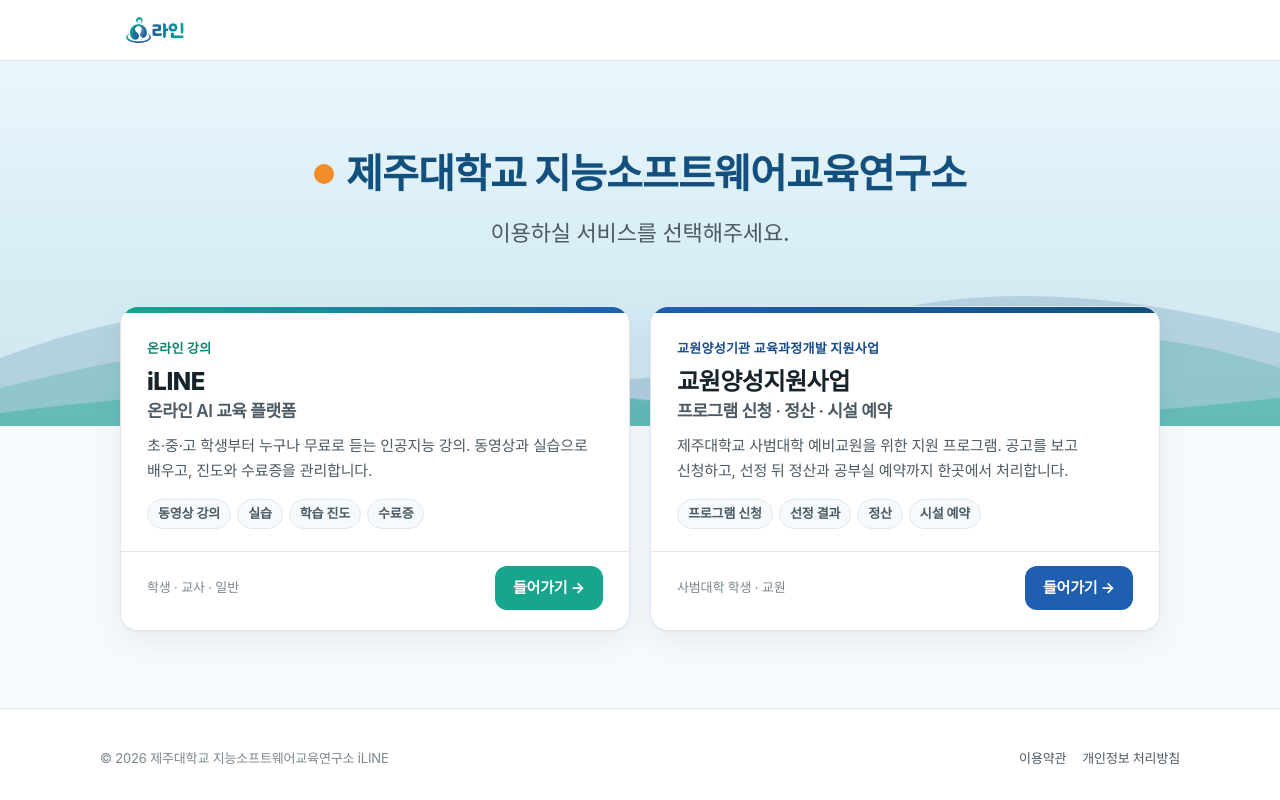
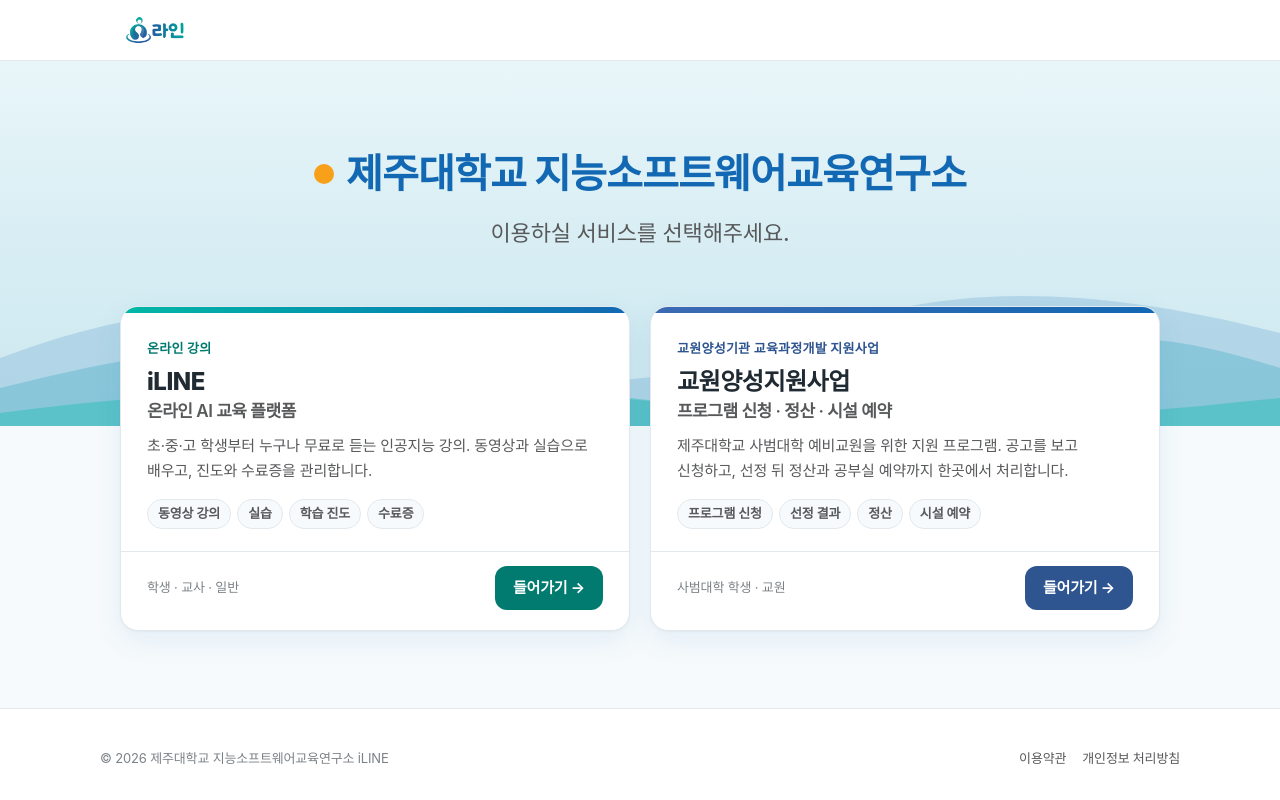
Before and after one commit to iLINE-iSERI/iline, a Next.js app: page / in a window 1280 px wide. Built offline with nearby package versions, Linux system fonts and the light colour scheme.

Commit message:
색상 적용: 연구실cl, 제주 특색 반영

```diff
--- a/app/intro.module.css
+++ b/app/intro.module.css
@@ -12,29 +12,42 @@
  */
 
 .intro {
-  /* 바다 — 로고의 파랑(#1f5fb0)→청록(#17a58e) 축 */
-  --sea-deep: #14507e;
-  --sea: #1a6fa3;
-  --sea-teal: #17a58e;
-  --sky: #eaf6fb;
-  --sky-2: #d7edf5;
+  /* ── 연구소 CI (09-13 iSERI 제공) ──────────────────────────
+     지능소프트웨어교육연구소 CI:  #F9A01B 주황 · #5ABD76 초록 · #00B19D 청록 ·
+                                  #3C6AB3 파랑 · #58595B 회색
+     로고(라인) CI:                #01B8A4 청록 · #0190AF 청남 · #1268B3 파랑
+     ⚠️ CI 원색 중 밝은 것(청록·초록·주황)은 흰 글자와 대비가 2.5:1 안팎이라
+        **버튼 바탕·본문 글자에는 못 쓴다**(KWCAG 4.5:1). 그런 자리는 같은 색을
+        어둡게 내린 파생색(`-strong`)을 쓰고, 원색은 띠·점·배경에만 쓴다. */
+  --ci-orange: #f9a01b;
+  --ci-green: #5abd76;
+  --ci-teal: #00b19d;
+  --ci-blue: #3c6ab3;
+  --ci-gray: #58595b;
+  --logo-teal: #01b8a4;
+  --logo-cyan: #0190af;
+  --logo-blue: #1268b3;
+
+  /* 바다 — 로고 CI 의 청록→파랑 축 */
+  --sea-deep: var(--logo-blue);
+  --sea: var(--logo-cyan);
+  --sea-teal: var(--logo-teal);
+  --sky: #e9f6f9;
+  --sky-2: #d6edf3;
   --foam: #ffffff;
-  /* 오름 능선 — 청록을 어둡게 */
-  --oreum-1: rgba(20, 80, 126, 0.16);
-  --oreum-2: rgba(23, 165, 142, 0.22);
-  --oreum-3: rgba(23, 165, 142, 0.34);
-  /* 감귤 — 포인트 한 점에만 */
-  --tangerine: #f28c28;
-  --tangerine-soft: #fff1e3;
-  /* 두 서비스 — 카드 머리색 */
-  --svc-learn: #17a58e;
-  --svc-learn-strong: #12836f;
-  --svc-support: #1f5fb0;
-  --svc-support-strong: #184c8d;
-  /* 무채색 본문 */
-  --ink: #17232b;
-  --ink-muted: #4c5a64;
-  --ink-subtle: #7a8790;
+  /* 감귤 — CI 주황. 포인트 한 점에만 */
+  --tangerine: var(--ci-orange);
+  /* 두 서비스 — 머리띠는 CI 원색, 버튼은 대비 확보한 파생색 */
+  --svc-learn: var(--logo-teal);
+  --svc-learn-strong: #017a70; /* 흰 글자 5.2:1 */
+  --svc-learn-stronger: #016b62;
+  --svc-support: var(--ci-blue);
+  --svc-support-strong: #2f5590; /* 7.4:1 */
+  --svc-support-stronger: #254876;
+  /* 무채색 본문 — 회색은 CI 회색 */
+  --ink: #1f2a33;
+  --ink-muted: var(--ci-gray);
+  --ink-subtle: #7c8287;
   --line: #e2e8ec;
   --surface: #ffffff;
   --bg: #f6fafc;
@@ -81,7 +94,7 @@
 .hero {
   position: relative;
   overflow: hidden;
-  background: linear-gradient(180deg, var(--sky) 0%, var(--sky-2) 55%, #cfe6ef 100%);
+  background: linear-gradient(180deg, var(--sky) 0%, var(--sky-2) 55%, #cde8ef 100%);
   padding: 64px 20px 148px;
   text-align: center;
 }
@@ -170,7 +183,7 @@
   background: var(--surface);
   border: 1px solid var(--line);
   border-radius: 18px;
-  box-shadow: 0 10px 30px rgba(20, 80, 126, 0.08), 0 1px 2px rgba(0, 0, 0, 0.04);
+  box-shadow: 0 10px 30px rgba(18, 104, 179, 0.08), 0 1px 2px rgba(0, 0, 0, 0.04);
   overflow: hidden;
   text-decoration: none;
   color: inherit;
@@ -178,7 +191,7 @@
 }
 .card:hover {
   transform: translateY(-3px);
-  box-shadow: 0 16px 40px rgba(20, 80, 126, 0.14), 0 1px 2px rgba(0, 0, 0, 0.04);
+  box-shadow: 0 16px 40px rgba(18, 104, 179, 0.14), 0 1px 2px rgba(0, 0, 0, 0.04);
 }
 .card:focus-visible {
   outline: 3px solid var(--sea);
@@ -188,10 +201,10 @@
   height: 6px;
 }
 .learn .cardHead {
-  background: linear-gradient(90deg, var(--svc-learn), var(--svc-support));
+  background: linear-gradient(90deg, var(--logo-teal), var(--logo-cyan), var(--logo-blue));
 }
 .support .cardHead {
-  background: linear-gradient(90deg, var(--svc-support), var(--sea-deep));
+  background: linear-gradient(90deg, var(--ci-blue), var(--logo-blue));
 }
 .cardBody {
   padding: 26px 26px 22px;
@@ -270,16 +283,16 @@
   color: #fff;
 }
 .learn .go {
-  background: var(--svc-learn);
+  background: var(--svc-learn-strong);
 }
 .learn:hover .go {
-  background: var(--svc-learn-strong);
+  background: var(--svc-learn-stronger);
 }
 .support .go {
-  background: var(--svc-support);
+  background: var(--svc-support-strong);
 }
 .support:hover .go {
-  background: var(--svc-support-strong);
+  background: var(--svc-support-stronger);
 }
 
 /* ── 푸터 ─────────────────────────────────────────────── */
--- a/app/page.tsx
+++ b/app/page.tsx
@@ -60,17 +60,18 @@
             aria-hidden="true"
             focusable="false"
           >
+            {/* 로고 CI 세 색 — 파랑 #1268B3 · 청남 #0190AF · 청록 #01B8A4 을 옅게 */}
             <path
               d="M0 120 C 180 60, 300 60, 460 110 S 760 150, 900 100 S 1200 40, 1440 95 L1440 190 L0 190 Z"
-              fill="rgba(20, 80, 126, 0.16)"
+              fill="rgba(18, 104, 179, 0.16)"
             />
             <path
               d="M0 150 C 220 100, 380 90, 560 135 S 860 170, 1040 130 S 1300 90, 1440 130 L1440 190 L0 190 Z"
-              fill="rgba(23, 165, 142, 0.22)"
+              fill="rgba(1, 144, 175, 0.22)"
             />
             <path
               d="M0 175 C 260 145, 520 140, 760 165 S 1180 185, 1440 160 L1440 190 L0 190 Z"
-              fill="rgba(23, 165, 142, 0.34)"
+              fill="rgba(1, 184, 164, 0.34)"
             />
           </svg>
         </section>
```
